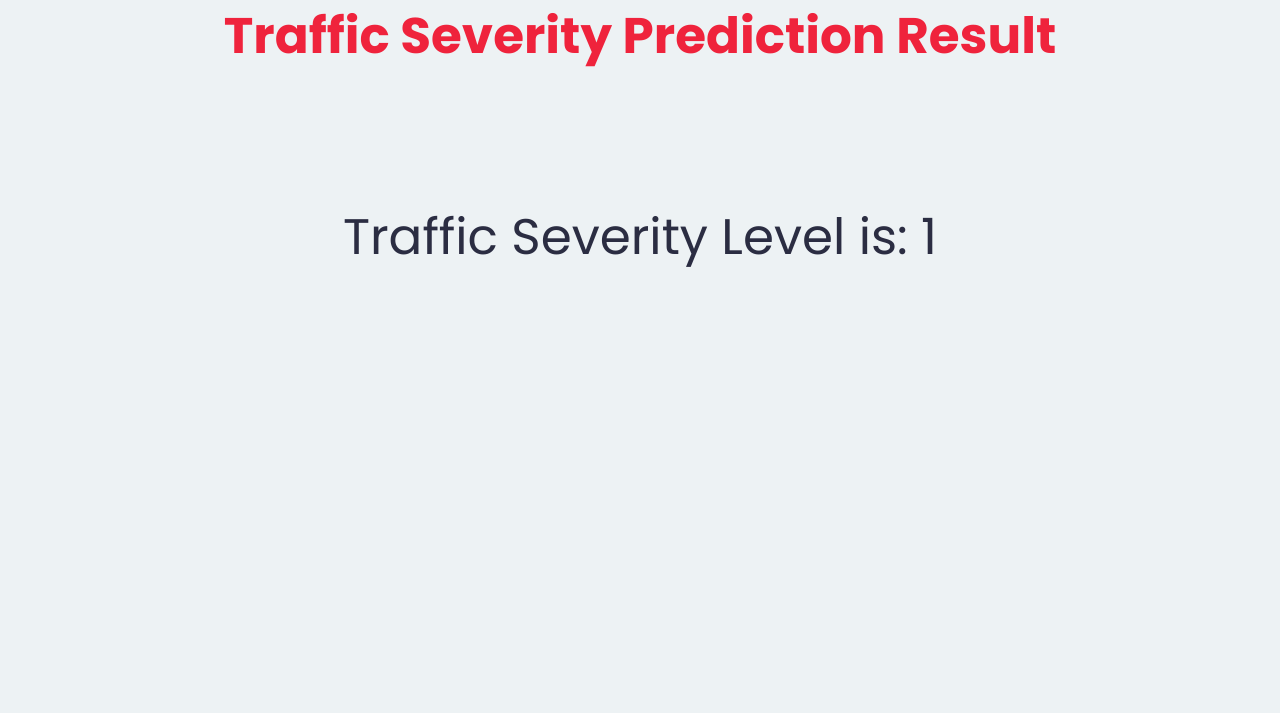
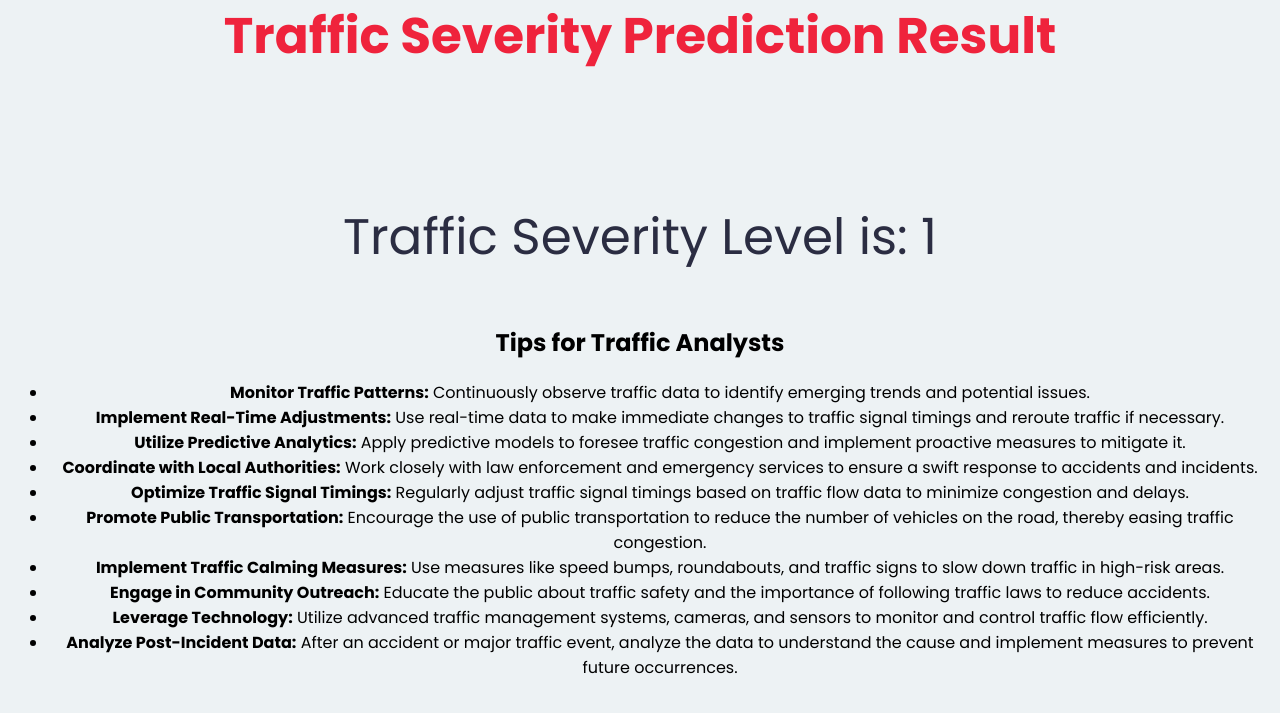
Before and after one commit to nkhanna94/Road-Accident-Analysis-And-Traffic-Severity-Prediction, a Flask app: template WebApp/templates/result.html in a window 1280 px wide. Shown: the part 35-748 px from the top of the page. Run offline with Flask 3, Linux system fonts and the light colour scheme; the template is opened without the code that fills it: most values are stand-ins (such as "Sample title", 1, 10 or a date in 2020); parts of the project's set-up code (start-up, migrations or seed data) failed here and were passed over.

Commit message:
Update result.html

```diff
--- a/WebApp/templates/result.html
+++ b/WebApp/templates/result.html
@@ -8,9 +8,25 @@
     <link rel="stylesheet" href="{{ url_for('static', filename='styles.css') }}">
 </head>
 <body>
-    <div>
-    <h1>Traffic Severity Prediction Result</h1>
-    <p>Traffic Severity Level is: {{ random_number }}</p>
+    <div class="container">
+        <h1>Traffic Severity Prediction Result</h1>
+        <p>Traffic Severity Level is: {{ random_number }}</p>
+
+        <div class="tips">
+            <h2>Tips for Traffic Analysts</h2>
+            <ul class='custom-bullet'>
+                <li><strong>Monitor Traffic Patterns:</strong> Continuously observe traffic data to identify emerging trends and potential issues.</li>
+                <li><strong>Implement Real-Time Adjustments:</strong> Use real-time data to make immediate changes to traffic signal timings and reroute traffic if necessary.</li>
+                <li><strong>Utilize Predictive Analytics:</strong> Apply predictive models to foresee traffic congestion and implement proactive measures to mitigate it.</li>
+                <li><strong>Coordinate with Local Authorities:</strong> Work closely with law enforcement and emergency services to ensure a swift response to accidents and incidents.</li>
+                <li><strong>Optimize Traffic Signal Timings:</strong> Regularly adjust traffic signal timings based on traffic flow data to minimize congestion and delays.</li>
+                <li><strong>Promote Public Transportation:</strong> Encourage the use of public transportation to reduce the number of vehicles on the road, thereby easing traffic congestion.</li>
+                <li><strong>Implement Traffic Calming Measures:</strong> Use measures like speed bumps, roundabouts, and traffic signs to slow down traffic in high-risk areas.</li>
+                <li><strong>Engage in Community Outreach:</strong> Educate the public about traffic safety and the importance of following traffic laws to reduce accidents.</li>
+                <li><strong>Leverage Technology:</strong> Utilize advanced traffic management systems, cameras, and sensors to monitor and control traffic flow efficiently.</li>
+                <li><strong>Analyze Post-Incident Data:</strong> After an accident or major traffic event, analyze the data to understand the cause and implement measures to prevent future occurrences.</li>
+            </ul>
+        </div>
     </div>
 </body>
 </html>
```
